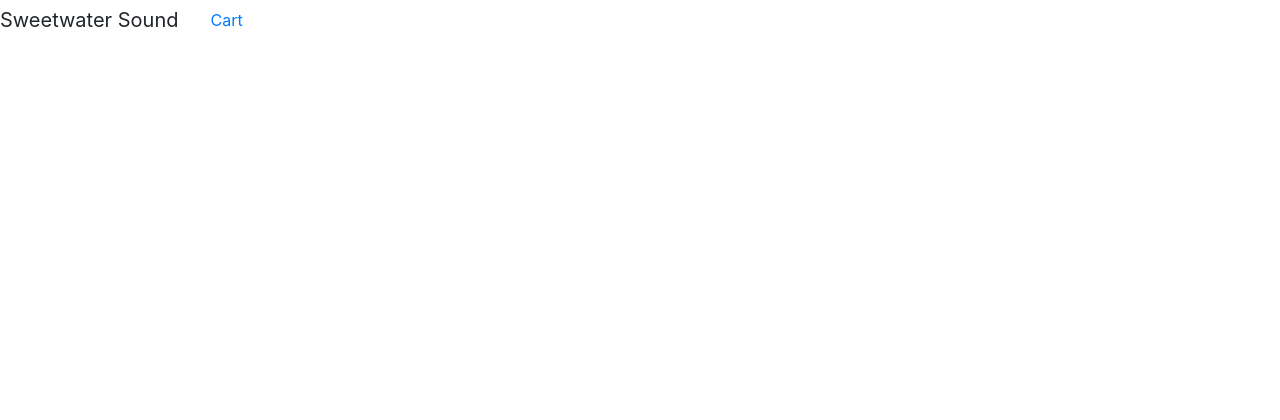
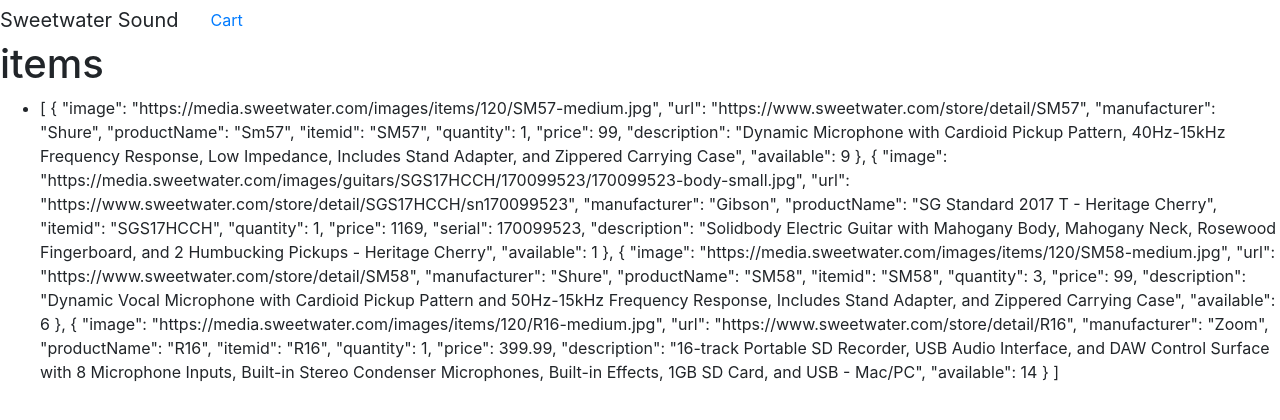
Before and after one commit to brookelkennison/sweetwater-code-test, a Vue app: page / in a window 1280 px wide. Shown: the top 420 px of the page. Built offline with nearby package versions, Linux system fonts and the light colour scheme.

Commit message:
rendered item array

```diff
--- a/public/index.html
+++ b/public/index.html
@@ -3,7 +3,6 @@
     <head>
         <meta http-equiv="X-UA-Compatible" content="IE=edge">
         <meta name="viewport" content="width=device-width, initial-scale=1, shrink-to-fit=no">
-        <link rel="icon" href="<%= BASE_URL %>favicon.ico">
         <meta charset="utf-8">
         <!-- Bootstrap CSS -->
         <link rel="stylesheet" href="https://maxcdn.bootstrapcdn.com/bootstrap/4.0.0/css/bootstrap.min.css" integrity="sha384-Gn5384xqQ1aoWXA+058RXPxPg6fy4IWvTNh0E263XmFcJlSAwiGgFAW/dAiS6JXm" crossorigin="anonymous">
--- a/src/App.vue
+++ b/src/App.vue
@@ -1,16 +1,29 @@
 <template>
     <div id="app">
         <Header />
+        <Items />
+        <ul>
+            <li>{{myItems}}</li>
+        </ul>
     </div>
 </template>
 
 <script>
     import Header from "./components/Header";
+    import Items from "./components/Items";
+    import items from "../public/items.json";
 
     export default {
         name: "App",
+        data(){
+            return{
+                myItems: items
+            }
+        },
         components: {
-            Header
+            Header,
+            Items
         }
-    };
+    }
+
 </script>
--- a/src/components/Items.vue
+++ b/src/components/Items.vue
@@ -0,0 +1,5 @@
+<template>
+    <div>
+        <h1>items</h1>
+    </div>
+</template>
--- a/src/main.js
+++ b/src/main.js
@@ -1,5 +1,6 @@
 import Vue from 'vue';
 import App from './App.vue';
+import '../public/items.json';
 
 Vue.config.productionTip = false;
 
```
Also changed, not shown: 1 other file (tests, documents, lock files or other folders).
